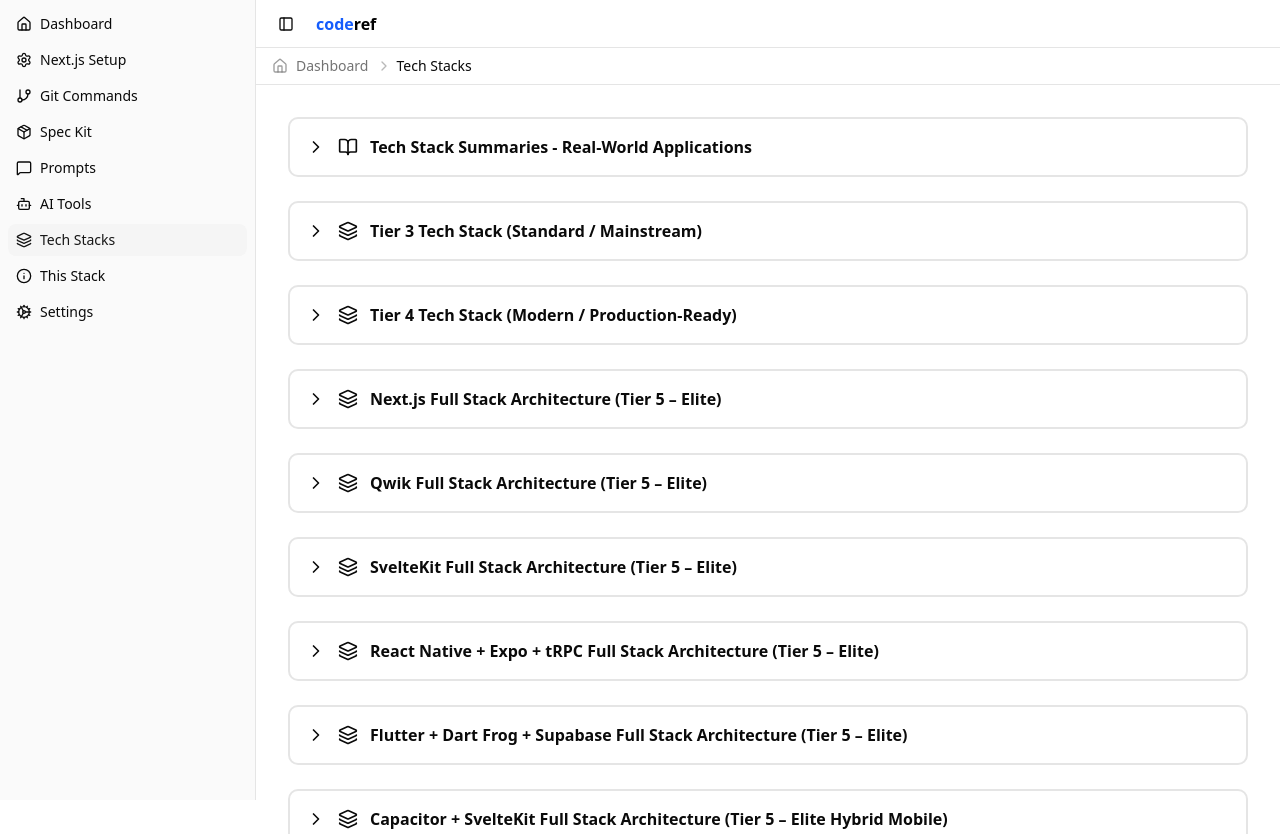
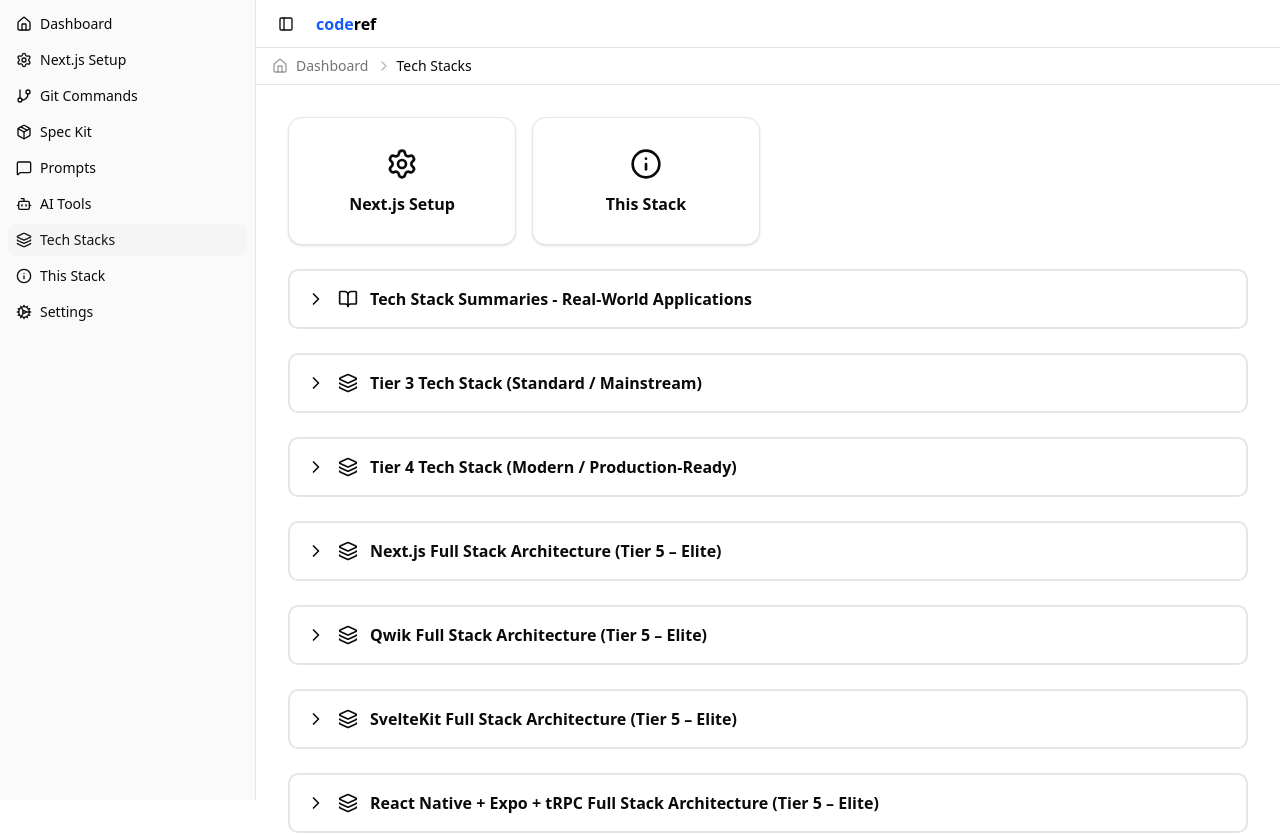
Before and after one commit to srwlli/coderef-sidebar, a Next.js app: page /tech-stacks in a window 1280 px wide. Shown: the top 834 px of the page. Built offline with nearby package versions, Linux system fonts and the light colour scheme.

Commit message:
nested routes

```diff
--- a/src/app/(app)/ai-tools/page.tsx
+++ b/src/app/(app)/ai-tools/page.tsx
@@ -1,8 +1,25 @@
 'use client';
 
-import { Bot } from 'lucide-react';
+import { Bot, MessageSquare, Wrench } from 'lucide-react';
 import { Card, CardHeader, CardTitle } from '@/components/cards/Card';
+import Link from 'next/link';
 export default function AIToolsPage() {
+  // Internal tools
+  const internalTools = [
+    {
+      name: 'Prompts',
+      href: '/ai-tools/prompts',
+      icon: MessageSquare,
+      isInternal: true,
+    },
+    {
+      name: 'Spec Kit',
+      href: '/ai-tools/spec-kit',
+      icon: Wrench,
+      isInternal: true,
+    },
+  ];
+
   const aiTools = [
     {
       name: 'ChatGPT',
@@ -58,9 +75,31 @@
     <div className="p-8">
       <main className="mx-auto max-w-7xl">
         <div className="grid grid-cols-1 gap-4 sm:grid-cols-2 lg:grid-cols-3 xl:grid-cols-4">
+          {/* Internal tools */}
+          {internalTools.map((tool, index) => {
+            const IconComponent = tool.icon;
+            return (
+              <Link
+                key={`internal-${index}`}
+                href={tool.href}
+                className="block"
+              >
+                <Card className="h-32 cursor-pointer transition-shadow duration-200 hover:shadow-lg">
+                  <CardHeader className="flex h-full flex-col items-center justify-center p-4 text-center">
+                    <IconComponent className="mb-2 h-8 w-8 flex-shrink-0" />
+                    <CardTitle className="text-sm leading-tight sm:text-base">
+                      {tool.name}
+                    </CardTitle>
+                  </CardHeader>
+                </Card>
+              </Link>
+            );
+          })}
+
+          {/* External AI tools */}
           {aiTools.map((tool, index) => (
             <a
-              key={index}
+              key={`external-${index}`}
               href={tool.url}
               target="_blank"
               rel="noopener noreferrer"
--- a/src/app/(app)/dashboard/page.tsx
+++ b/src/app/(app)/dashboard/page.tsx
@@ -1,37 +1,13 @@
 import { Card, CardHeader, CardTitle } from '@/components/cards';
-import {
-  Code,
-  GitBranch,
-  Wrench,
-  MessageSquare,
-  Bot,
-  Layers,
-  Info,
-  Settings,
-} from 'lucide-react';
+import { GitBranch, Bot, Layers, Settings } from 'lucide-react';
 import Link from 'next/link';
 
 export default function Dashboard() {
   const dashboardItems = [
     {
-      title: 'Next.js Setup',
-      href: '/nextjs-setup',
-      icon: Code,
-    },
-    {
       title: 'Git Commands',
       href: '/git-commands',
       icon: GitBranch,
-    },
-    {
-      title: 'Spec Kit',
-      href: '/spec-kit',
-      icon: Wrench,
-    },
-    {
-      title: 'Prompts',
-      href: '/prompts',
-      icon: MessageSquare,
     },
     {
       title: 'AI Tools',
@@ -42,11 +18,6 @@
       title: 'Tech Stacks',
       href: '/tech-stacks',
       icon: Layers,
-    },
-    {
-      title: 'This Stack',
-      href: '/this-stack',
-      icon: Info,
     },
     {
       title: 'Settings',
--- a/src/app/(app)/layout.tsx
+++ b/src/app/(app)/layout.tsx
@@ -33,7 +33,7 @@
   },
   {
     title: 'Next.js Setup',
-    href: '/nextjs-setup',
+    href: '/tech-stacks/nextjs-setup',
     icon: Settings,
   },
   {
@@ -43,12 +43,12 @@
   },
   {
     title: 'Spec Kit',
-    href: '/spec-kit',
+    href: '/ai-tools/spec-kit',
     icon: Package,
   },
   {
     title: 'Prompts',
-    href: '/prompts',
+    href: '/ai-tools/prompts',
     icon: MessageSquare,
   },
   {
@@ -63,7 +63,7 @@
   },
   {
     title: 'This Stack',
-    href: '/this-stack',
+    href: '/tech-stacks/this-stack',
     icon: Info,
   },
   {
--- a/src/app/(app)/tech-stacks/page.tsx
+++ b/src/app/(app)/tech-stacks/page.tsx
@@ -17,13 +17,52 @@
   Palette,
   Globe,
   Settings,
+  Info,
 } from 'lucide-react';
 import { SimpleCollapsibleContainer } from '@/components/collapsibles/SimpleCollapsibleContainer';
+import { Card, CardHeader, CardTitle } from '@/components/cards/Card';
+import Link from 'next/link';
 export default function TechStacksPage() {
+  // Internal tools
+  const internalTools = [
+    {
+      name: 'Next.js Setup',
+      href: '/tech-stacks/nextjs-setup',
+      icon: Settings,
+    },
+    {
+      name: 'This Stack',
+      href: '/tech-stacks/this-stack',
+      icon: Info,
+    },
+  ];
+
   return (
     <div className="p-8">
       <main className="mx-auto max-w-6xl">
         <div className="space-y-6">
+          {/* Internal tools cards */}
+          <div className="grid grid-cols-1 gap-4 sm:grid-cols-2 lg:grid-cols-3 xl:grid-cols-4">
+            {internalTools.map((tool, index) => {
+              const IconComponent = tool.icon;
+              return (
+                <Link
+                  key={`internal-${index}`}
+                  href={tool.href}
+                  className="block"
+                >
+                  <Card className="h-32 cursor-pointer transition-shadow duration-200 hover:shadow-lg">
+                    <CardHeader className="flex h-full flex-col items-center justify-center p-4 text-center">
+                      <IconComponent className="mb-2 h-8 w-8 flex-shrink-0" />
+                      <CardTitle className="text-sm leading-tight sm:text-base">
+                        {tool.name}
+                      </CardTitle>
+                    </CardHeader>
+                  </Card>
+                </Link>
+              );
+            })}
+          </div>
           <SimpleCollapsibleContainer
             title="Tech Stack Summaries - Real-World Applications"
             icon={<BookOpen className="text-foreground h-5 w-5" />}
--- a/src/app/(app)/this-stack/page.tsx
+++ b/src/app/(app)/tech-stacks/this-stack/page.tsx
@@ -118,7 +118,6 @@
           <SimpleCollapsibleContainer
             title="Core"
             icon={<Layers className="h-5 w-5" />}
-            defaultExpanded={true}
           >
             <Table items={core} />
           </SimpleCollapsibleContainer>
--- a/src/components/navigation/Breadcrumb.tsx
+++ b/src/components/navigation/Breadcrumb.tsx
@@ -19,12 +19,12 @@
 const routeLabels: Record<string, string> = {
   '/': 'Dashboard',
   '/dashboard': 'Dashboard',
-  '/nextjs-setup': 'Next.js Setup',
   '/ai-tools': 'AI Tools',
+  '/ai-tools/prompts': 'Prompts',
+  '/ai-tools/spec-kit': 'Spec Kit',
   '/tech-stacks': 'Tech Stacks',
-  '/this-stack': 'This Stack',
-  '/prompts': 'Prompts',
-  '/spec-kit': 'Spec Kit',
+  '/tech-stacks/nextjs-setup': 'Next.js Setup',
+  '/tech-stacks/this-stack': 'This Stack',
   '/settings': 'Settings',
 };
 
```
Also changed, not shown: .claude/settings.local.json, src/app/(app)/ai-tools/prompts/page.tsx (renamed from src/app/(app)/prompts/page.tsx), src/app/(app)/ai-tools/spec-kit/page.tsx (renamed from src/app/(app)/spec-kit/page.tsx), src/app/(app)/tech-stacks/nextjs-setup/page.tsx (renamed from src/app/(app)/nextjs-setup/page.tsx).
